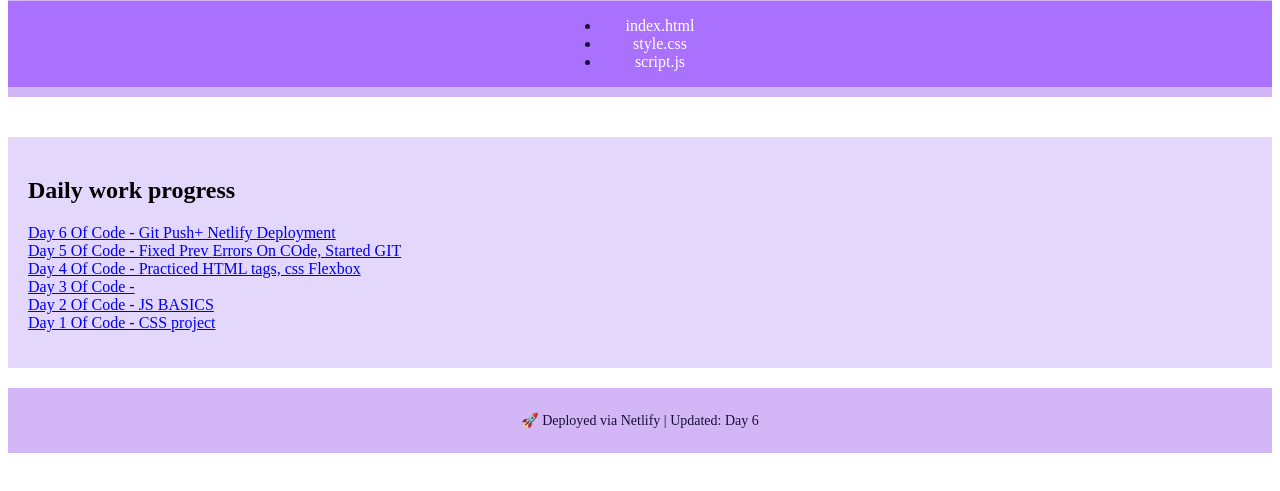
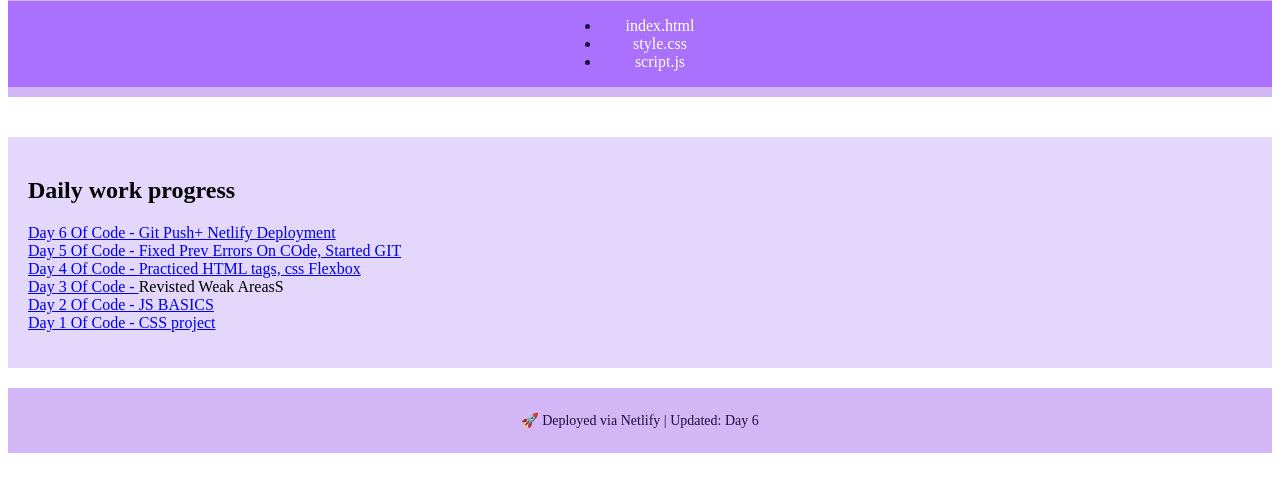
Before and after one commit to sumit-m-git/day-n-coding, a plain HTML site: page index.html in a window 1280 px wide. Shown: the part 97-588 px from the top of the page. Drawn offline with Linux system fonts and the light colour scheme.

Commit message:
Day 6: added Daily Work Sessions links and updated dev log

```diff
--- a/index.html
+++ b/index.html
@@ -3,7 +3,7 @@
 <head>
     <meta charset="UTF-8">
     <meta name="viewport" content="width=device-width, initial-scale=1.0">
-    <title>Document</title>
+    <title>Web Dev NewBie</title>
     <style>
         header {
             background-color: #d3b6f6;
@@ -69,7 +69,7 @@
     <li><a href="https://x.com/Ayudhi07/status/1931423391925645591" target="_blank">Day 6 Of Code - Git Push+ Netlify Deployment</a></li>
     <li><a href="https://x.com/Ayudhi07/status/1930704074086732283" target="_blank">Day 5 Of Code - Fixed Prev Errors On COde, Started GIT</a></li>
     <li><a href="https://x.com/Ayudhi07/status/1930704651772420112" target="_blank">Day 4 Of Code - Practiced HTML tags, css Flexbox</a></li>
-    <li><a href="https://x.com/Ayudhi07/status/1930333060739850395" target="_blank">Day 3 Of Code - </a></li>
+    <li><a href="https://x.com/Ayudhi07/status/1930333060739850395" target="_blank">Day 3 Of Code - </a>Revisted Weak AreasS</li>
     <li><a href="https://x.com/Ayudhi07/status/1929976480689267148" target="_blank">Day 2 Of Code - JS BASICS</a></li>
     <li><a href="https://x.com/Ayudhi07/status/1929598757600886912" target="_blank">Day 1 Of Code - CSS project</a></li>
 
```
